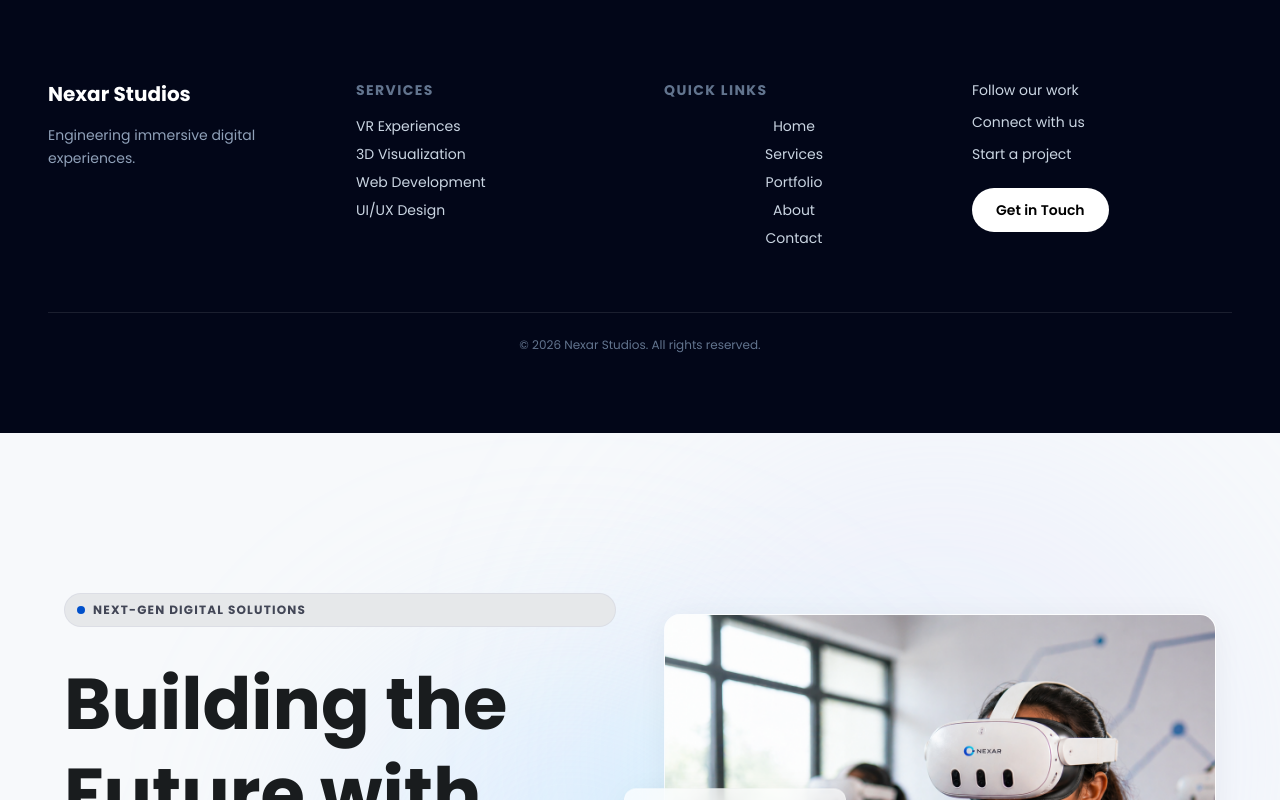
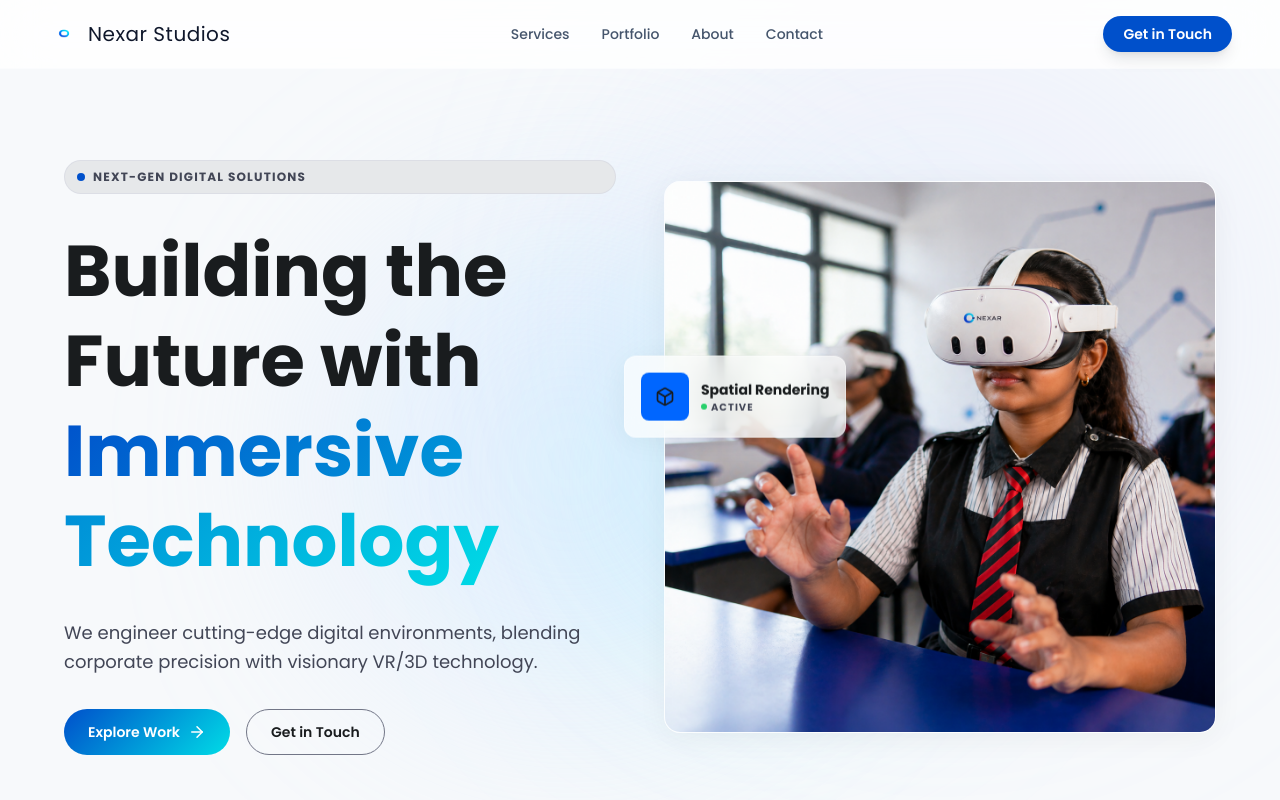
Before and after one commit to nexarstudiosinfo/NEXARSTUDIOS, a React (Vite) app: page / in a window 1280 px wide. Shown: the top 800 px of the page. Built offline with nearby package versions, Linux system fonts and the light colour scheme.

Commit message:
Update Navbar.tsx

```diff
--- a/src/components/Navbar.tsx
+++ b/src/components/Navbar.tsx
@@ -1,102 +1,111 @@
-import { motion } from "motion/react";
+import { useState } from 'react';
+import { motion } from 'motion/react';
+import { Menu, X } from 'lucide-react';
 
-interface FooterProps {
+interface NavbarProps {
+  currentPage: string;
   onPageChange: (page: string) => void;
 }
 
-export default function Footer({ onPageChange }: FooterProps) {
+export default function Navbar({ currentPage, onPageChange }: NavbarProps) {
+  const [isOpen, setIsOpen] = useState(false);
+
+  const navItems = [
+    { name: 'Services', id: 'services' },
+    { name: 'Portfolio', id: 'portfolio' },
+    { name: 'About', id: 'about' },
+    { name: 'Contact', id: 'contact' },
+  ];
+
   return (
-    <footer className="bg-slate-950 text-white px-6 md:px-12 py-20 mt-auto">
+    <nav className="fixed top-0 w-full z-50 bg-white/80 backdrop-blur-xl border-b border-slate-200/10">
 
-      <div className="max-w-[1440px] mx-auto grid grid-cols-1 md:grid-cols-2 lg:grid-cols-4 gap-12">
+      <div className="flex justify-between items-center px-6 md:px-12 py-4 max-w-[1440px] mx-auto">
 
-        {/* BRAND */}
-        <div className="space-y-4">
-          <h2 style={{ fontFamily: "var(--font-logo)" }} className="text-xl">
+        {/* LOGO */}
+        <button
+          onClick={() => onPageChange('home')}
+          className="flex items-center gap-2 cursor-pointer"
+        >
+          <img
+            src="/logo.png"
+            alt="Nexar Logo"
+            className="w-8 h-8 object-contain"
+          />
+          <span
+            style={{ fontFamily: "var(--font-logo)" }}
+            className="text-lg md:text-xl text-slate-900 tracking-wide"
+          >
             Nexar Studios
-          </h2>
-          <p className="text-slate-400 text-sm leading-relaxed max-w-xs">
-            Engineering immersive digital experiences.
-          </p>
+          </span>
+        </button>
+
+        {/* DESKTOP NAV */}
+        <div className="hidden md:flex items-center gap-8">
+          {navItems.map((item) => (
+            <button
+              key={item.id}
+              onClick={() => onPageChange(item.id)}
+              className={`text-sm font-medium transition-colors ${
+                currentPage === item.id
+                  ? 'text-primary'
+                  : 'text-slate-600 hover:text-slate-900'
+              }`}
+            >
+              {item.name}
+            </button>
+          ))}
         </div>
 
-        {/* SERVICES */}
-        <div className="space-y-4">
-          <h3 className="text-sm uppercase tracking-widest text-slate-500">
-            Services
-          </h3>
-          <div className="flex flex-col gap-2 text-sm text-slate-300">
-            <span>VR Experiences</span>
-            <span>3D Visualization</span>
-            <span>Web Development</span>
-            <span>UI/UX Design</span>
-          </div>
-        </div>
+        {/* CTA BUTTON (DESKTOP) */}
+        <motion.button
+          whileHover={{ scale: 1.05 }}
+          whileTap={{ scale: 0.95 }}
+          onClick={() => onPageChange('contact')}
+          className="hidden md:block bg-primary text-white px-5 py-2 rounded-full text-sm font-semibold shadow-lg hover:opacity-90 transition"
+        >
+          Get in Touch
+        </motion.button>
 
-        {/* QUICK LINKS */}
-        <div className="space-y-4">
-          <h3 className="text-sm uppercase tracking-widest text-slate-500">
-            Quick Links
-          </h3>
-          <div className="flex flex-col gap-2 text-sm text-slate-300">
-            <button onClick={() => onPageChange("home")}>Home</button>
-            <button onClick={() => onPageChange("services")}>Services</button>
-            <button onClick={() => onPageChange("portfolio")}>Portfolio</button>
-            <button onClick={() => onPageChange("about")}>About</button>
-            <button onClick={() => onPageChange("contact")}>Contact</button>
-          </div>
-        </div>
-
-        {/* SOCIAL + CTA */}
-        <div className="space-y-6">
-
-          <div className="space-y-3 text-sm text-slate-300">
-
-            <a
-              href="https://www.instagram.com/nexarstudios.in"
-              target="_blank"
-              className="block hover:text-white transition-colors"
-            >
-              Follow our work
-            </a>
-
-            <a
-              href="https://www.linkedin.com/company/nexarstudios/"
-              target="_blank"
-              className="block hover:text-white transition-colors"
-            >
-              Connect with us
-            </a>
-
-            <a
-              href="https://wa.me/916305874503?text=Hi%20Nexar%20Studios%2C%20I%20want%20to%20discuss%20a%20project."
-              target="_blank"
-              className="block hover:text-white transition-colors"
-            >
-              Start a project
-            </a>
-
-          </div>
-
-          {/* CTA BUTTON */}
-          <motion.button
-            whileHover={{ scale: 1.03 }}
-            whileTap={{ scale: 0.97 }}
-            onClick={() => onPageChange("contact")}
-            className="bg-white text-black px-6 py-3 rounded-full text-sm font-semibold hover:opacity-90 transition cursor-pointer"
-          >
-            Get in Touch
-          </motion.button>
-
-        </div>
+        {/* MOBILE MENU BUTTON */}
+        <button
+          className="md:hidden text-slate-900"
+          onClick={() => setIsOpen(!isOpen)}
+        >
+          {isOpen ? <X size={24} /> : <Menu size={24} />}
+        </button>
 
       </div>
 
-      {/* BOTTOM */}
-      <div className="mt-16 pt-6 border-t border-white/10 text-center text-xs text-slate-500">
-        © {new Date().getFullYear()} Nexar Studios. All rights reserved.
-      </div>
+      {/* MOBILE MENU */}
+      {isOpen && (
+        <div className="md:hidden bg-white border-t border-slate-200 px-6 py-6 flex flex-col gap-6">
 
-    </footer>
+          {navItems.map((item) => (
+            <button
+              key={item.id}
+              onClick={() => {
+                onPageChange(item.id);
+                setIsOpen(false);
+              }}
+              className="text-left text-lg font-semibold text-slate-800"
+            >
+              {item.name}
+            </button>
+          ))}
+
+          <button
+            onClick={() => {
+              onPageChange('contact');
+              setIsOpen(false);
+            }}
+            className="mt-4 bg-primary text-white px-6 py-3 rounded-full text-sm font-semibold"
+          >
+            Get in Touch
+          </button>
+
+        </div>
+      )}
+    </nav>
   );
 }
```
